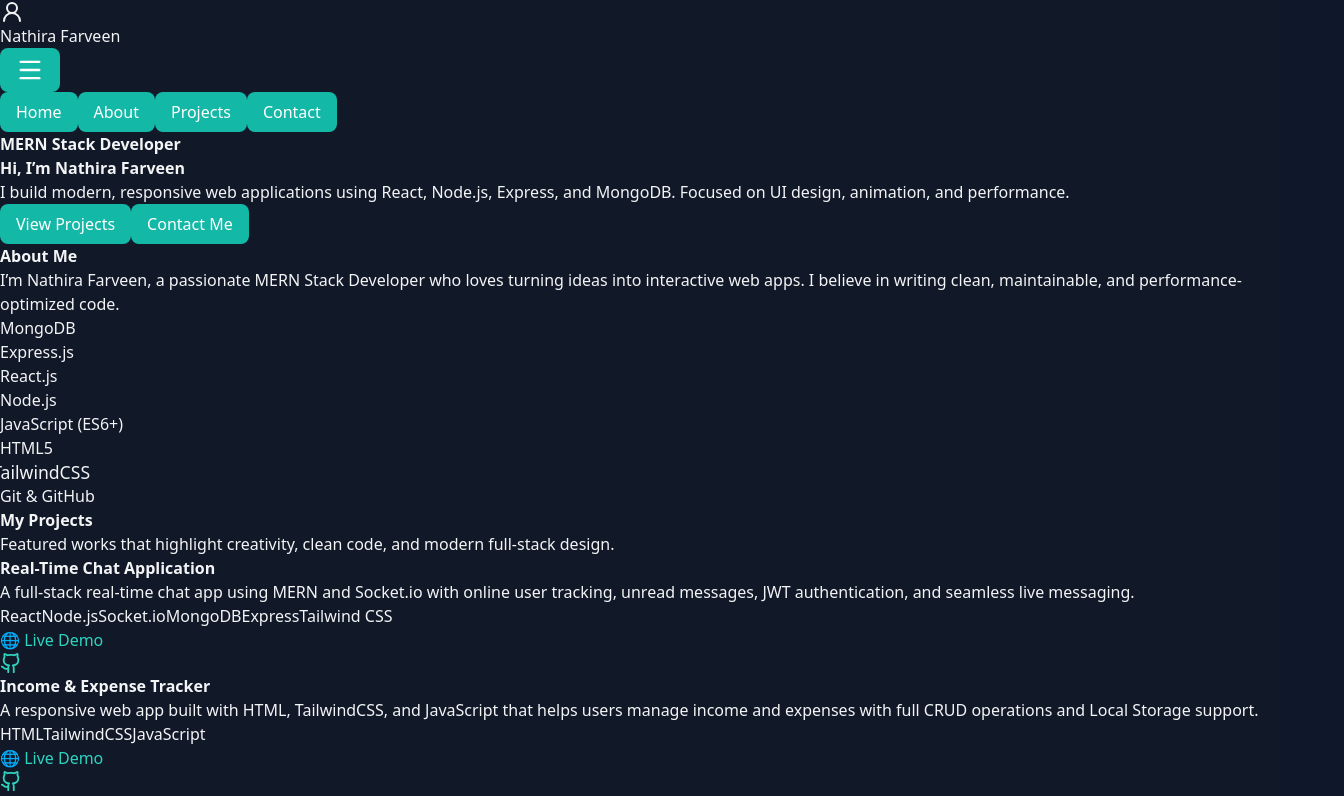
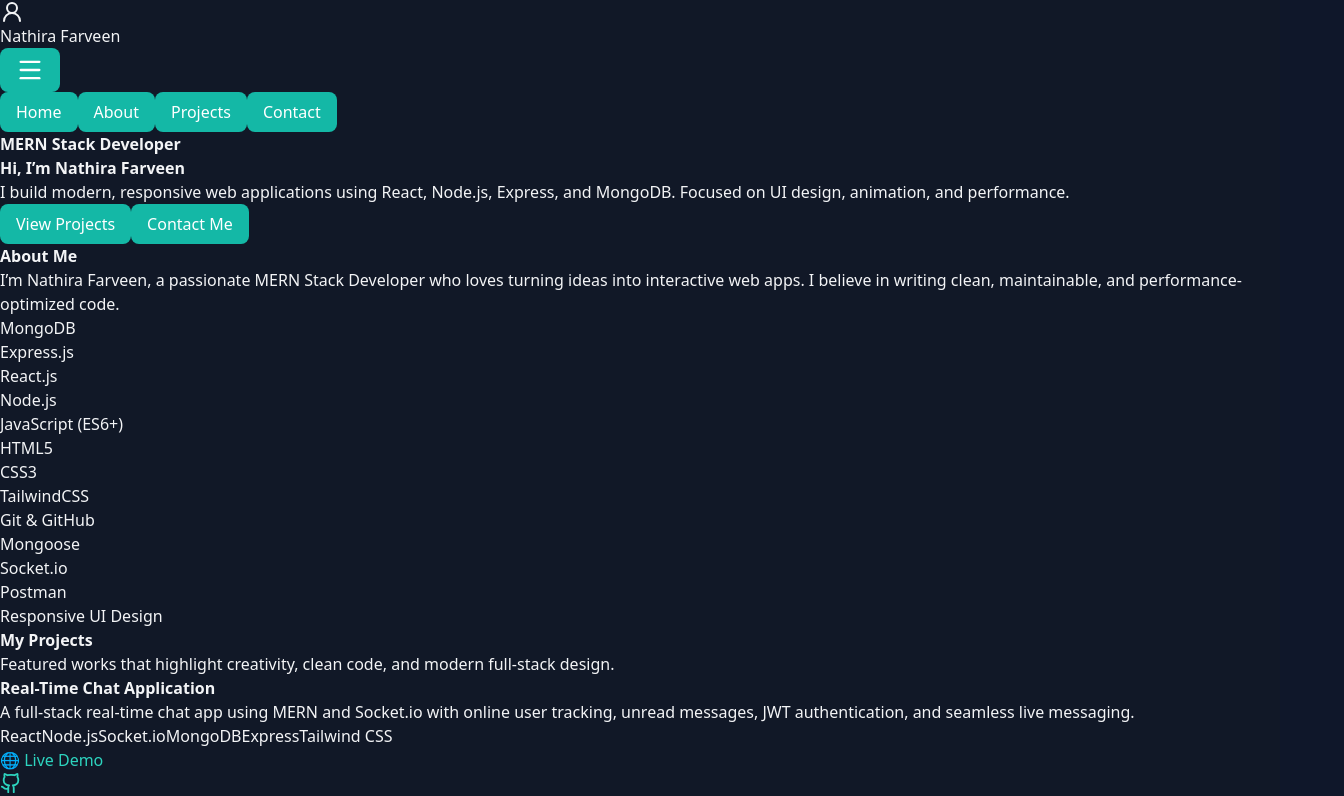
Before and after one commit to nathira99/FE-Portfolio, a React (Vite) app: page / in a window 1280 px wide. Shown: the top 796 px of the page, 1344 px wide, since content can reach past the window. Built offline with nearby package versions, Linux system fonts and the light colour scheme.

Commit message:
ui --update

```diff
--- a/src/components/pages/Home.jsx
+++ b/src/components/pages/Home.jsx
@@ -206,8 +206,13 @@ const Home = () => {
             "Node.js",
             "JavaScript (ES6+)",
             "HTML5",
-            "CSS3 / TailwindCSS",
+            "CSS3",
+            "TailwindCSS",
             "Git & GitHub",
+            "Mongoose",
+            "Socket.io",
+            "Postman",
+            "Responsive UI Design",
           ].map((skill, i) => (
             <motion.div
               key={i}
@@ -410,30 +415,6 @@ const Home = () => {
           </form>
         </motion.div>
 
-        {/* <div className="flex gap-6 mt-10 text-gray-400">
-          <a
-            href="https://linkedin.com/in/nathira99"
-            target="_blank"
-            rel="noreferrer"
-            className="hover:text-teal-400"
-          >
-            <LinkedinIcon size={26} />
-          </a>
-          <a
-            href="https://github.com/nathira99"
-            target="_blank"
-            rel="noreferrer"
-            className="hover:text-teal-400"
-          >
-            <Github size={26} />
-          </a>
-          <a
-            href="mailto:nathirafarveen99@gmail.com"
-            className="hover:text-teal-400"
-          >
-            <Mail size={26} />
-          </a>
-        </div> */}
       </section>
     </div>
   );
```
